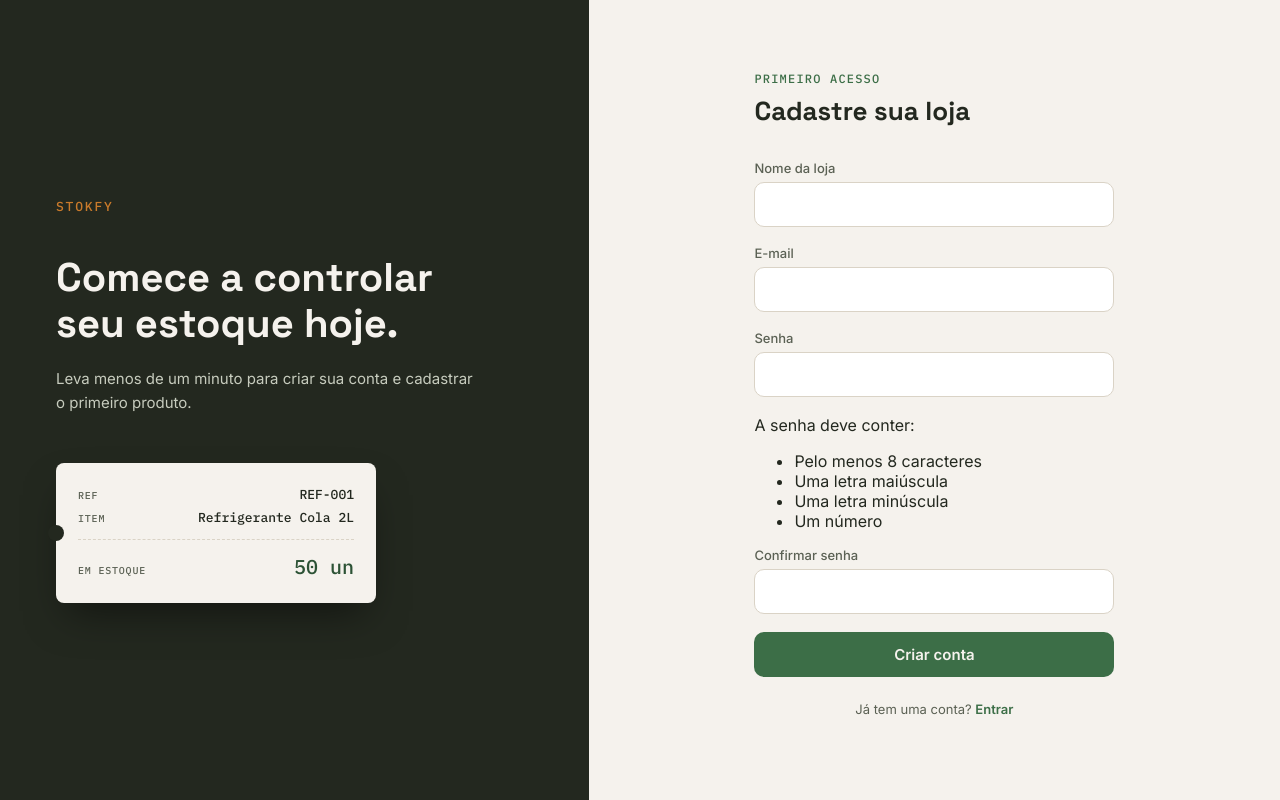
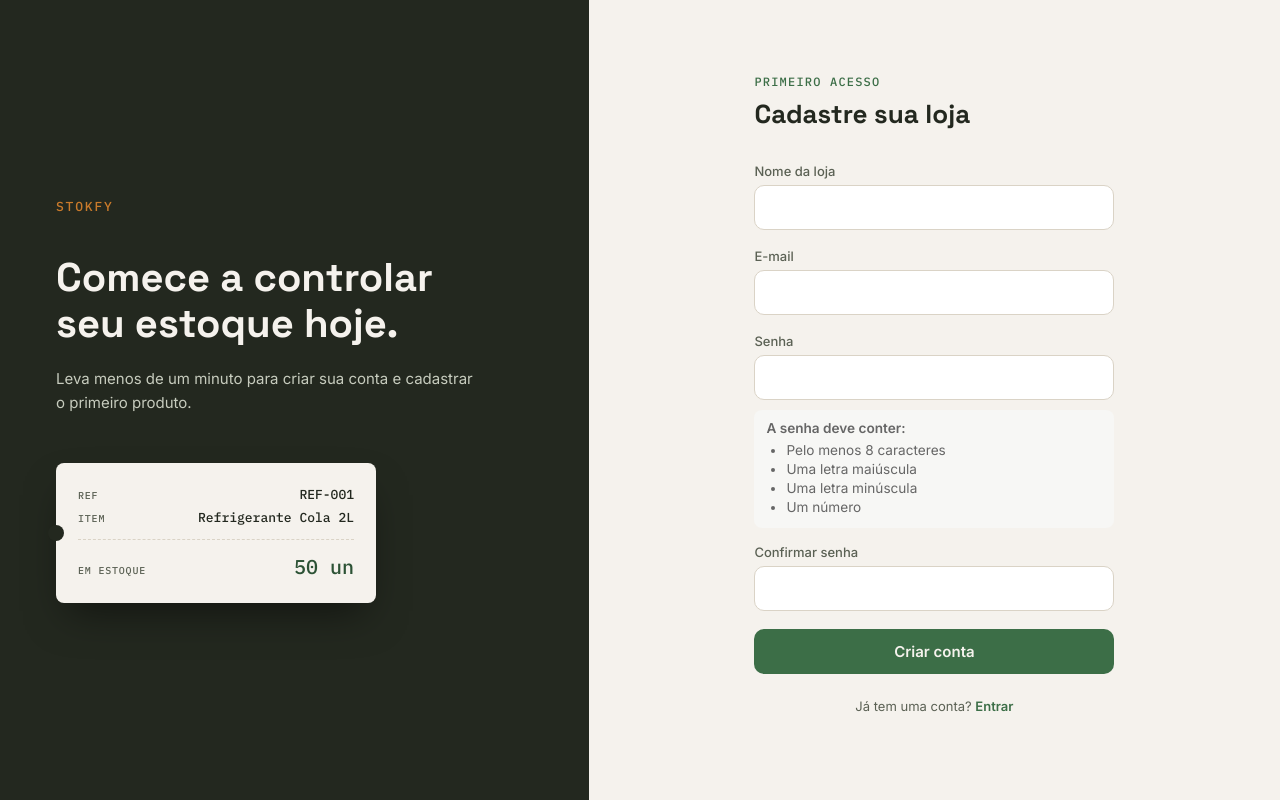
Before and after one commit to gabriielfortunato/StockHub, a FastAPI app: page /cadastro in a window 1280 px wide. Run offline with FastAPI, Linux system fonts and the light colour scheme.

Commit message:
Style password requirement checklist

```diff
--- a/app/templates/cadastro.html
+++ b/app/templates/cadastro.html
@@ -3,6 +3,14 @@
 {% block title %}Criar conta · Stokfy{% endblock %}
 
 {% block content %}
+<style>
+    .password-requirements { margin:-8px 0 16px; padding:10px 12px; border-radius:8px; background:#f7f7f5; color:#666; font-size:.85rem; }
+    .password-requirements p { margin:0 0 6px; font-weight:600; }
+    .password-requirements ul { margin:0; padding-left:20px; }
+    .password-requirements li { margin:3px 0; }
+    .password-requirements li.password-requirement--valid { color:#16834a; }
+    .password-requirements li.password-requirement--valid::marker { content:"✓  "; }
+</style>
 <div class="auth-screen">
     <aside class="auth-brand">
         <div class="auth-brand__inner">
```
